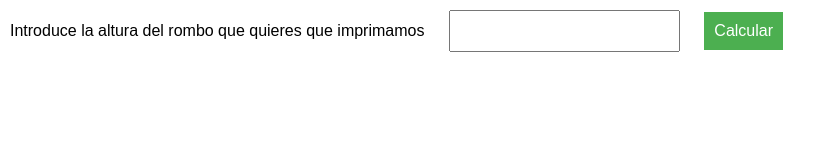
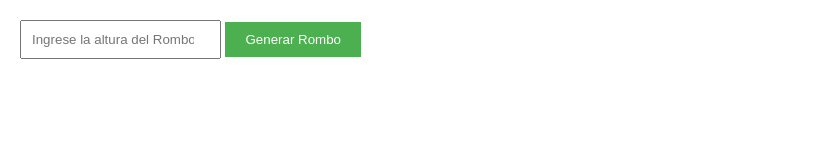
Before and after one commit to DavidEguaras/JS, a plain HTML site: page tareas/tarea006/index.html in a window 1280 px wide. Shown: the whole page, without its empty margins (0-835 px from the left). Drawn offline with Linux system fonts and the light colour scheme.

Commit message:
tarea006

```diff
--- /dev/null
+++ b/tareas/tarea006/css/style.css
@@ -0,0 +1,21 @@
+body {
+    font-family: Arial, sans-serif;
+    margin: 20px;
+}
+
+input[type="number"] {
+    padding: 10px;
+    margin-bottom: 10px;
+}
+
+button {
+    padding: 10px 20px;
+    background-color: #4caf50;
+    color: white;
+    border: none;
+    cursor: pointer;
+}
+
+button:hover {
+    background-color: #45a049;
+}
--- a/tareas/tarea006/css/styles.css
+++ /dev/null
@@ -1,30 +0,0 @@
-body {
-    font-family: Arial, sans-serif;
-    background-color: #ffffff;
-    margin: 0;
-    padding: 0;
-    flex-direction: column;
-    align-items: center;
-    justify-content: center;
-    height: 100vh;
-}
-
-h1 {
-  color: #333;
-}
-
-label, input, button {
-  margin: 10px;
-}
-
-input, button {
-  padding: 10px;
-  font-size: 16px;
-}
-
-button {
-  background-color: #4caf50;
-  color: white;
-  border: none;
-  cursor: pointer;
-}
--- a/tareas/tarea006/index.html
+++ b/tareas/tarea006/index.html
@@ -2,16 +2,15 @@
 <html lang="en">
 <head>
     <meta charset="UTF-8">
-    <meta name="viewport" content="width=, initial-scale=1.0">
-    <link rel="stylesheet" href="css/styles.css">
+    <meta name="viewport" content="width=device-width, initial-scale=1.0">
+    <link rel="stylesheet" href="css/style.css">
     <title>EjercicioDelRombo</title>
 </head>
 <body>
-    <label for="altura">Introduce la altura del rombo que quieres que imprimamos </label>
-    <input type="number" id="altura">
-    <button onclick="calcularRombo()">Calcular</button>
+    <input type="number" id="altura" placeholder="Ingrese la altura del Rombo">
+    <button onclick="calcularRombo()">Generar Rombo</button>
 
-    <div id=contenedorRombo></div>
+    <div id="rombo"></div>
 
     <script src="js/index.js"></script>
 </body>
--- a/tareas/tarea006/js/index.js
+++ b/tareas/tarea006/js/index.js
@@ -1,3 +1,64 @@
-function calcularRombo(){
-    const altura = parseInt(document.getElementById('altura'));
+function calcularRombo() {
+    const altura = parseInt(document.getElementById('altura').value);
+    const rombo = document.getElementById('rombo');
+    rombo.innerHTML = ''; // Limpiar el contenido existente del div
+    let espacios = altura - 1;
+    let espaciosHueco = 1;
+
+    // Mitad superior del rombo
+    for (let filas = 1; filas <= altura; filas++) {
+
+        //Espacios en blanco antes de los asteriscos
+        for (let i = 1; i <= espacios; i++) {
+            rombo.innerHTML += '&nbsp;&nbsp;';
+        }
+
+        // Colocar asteriscos y espacios dentro del rombo
+        for (let j = 1; j <= espaciosHueco; j++) {
+            //Si j es = 1, significa que hay que colocar un asterisco o Si j es = espaciosHueco, significa que hay que colocar un asterisco
+            if (j === 1 || j === espaciosHueco) {
+                //delimitamos el rombo con astericos
+                rombo.innerHTML += '*';
+            } else {
+                //rellenamos el rombo de espacios en blanco
+                rombo.innerHTML += '&nbsp;&nbsp;';
+            }
+        }
+
+        //Salto de linea
+        rombo.innerHTML += '<br>';
+        //Vamos disminuyendo los espacios antes del rombo para dar forma diagonal
+        espacios--;
+        //Aumentamos los espacios de dentro para dar forma piramidal
+        espaciosHueco += 2;
+    }
+
+    // Mitad inferior del rombo
+    espaciosHueco -= 2;
+    espacios++;
+    for (let filas = altura - 1; filas != -1; filas--) {
+        //Espacios en blanco antes de los asteriscos
+        for (let i = 1; i <= espacios; i++) {
+            rombo.innerHTML += '&nbsp;&nbsp;';
+        }
+
+        // Colocar asteriscos y espacios dentro del rombo
+        for (let j = 1; j <= espaciosHueco; j++) {
+            //Si j es = 1, significa que hay que colocar un asterisco o Si j es = espaciosHueco, significa que hay que colocar un asterisco
+            if (j === 1 || j === espaciosHueco) {
+                //delimitamos el rombo con astericos
+                rombo.innerHTML += '*';
+            } else {
+                //rellenamos el rombo de espacios en blanco
+                rombo.innerHTML += '&nbsp;&nbsp;';
+            }
+        }
+
+        //Salto de linea
+        rombo.innerHTML += '<br>';
+        //Vamos aumentando los espacios antes del rombo para dar forma diagonal
+        espacios++;
+        //Disminuimos los espacios de dentro para dar forma de piramide inversa
+        espaciosHueco -= 2;
+    }
 }
```
